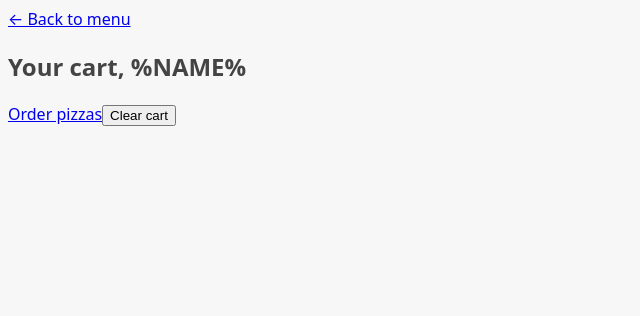
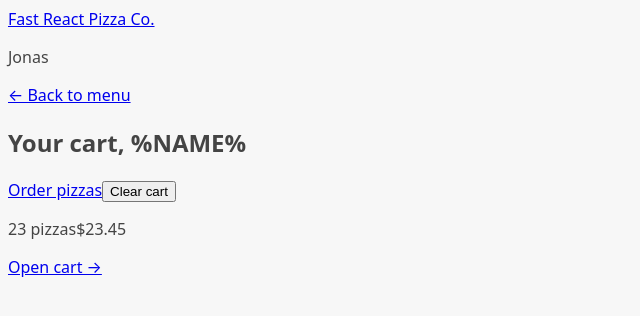
Before and after one commit to neopythe/fast-react-pizza, a React (Vite) app: page /cart in a window 1280 px wide. Shown: the top 316 px of the page, without its empty margins (0-640 px from the left). Built offline with nearby package versions, Linux system fonts and the light colour scheme; the HTML template or start-up script is replaced by a standard one.

Commit message:
Build the AppLayout

```diff
--- a/src/features/cart/CartOverview.tsx
+++ b/src/features/cart/CartOverview.tsx
@@ -1,3 +1,5 @@
+import { Link } from "react-router-dom";
+
 function CartOverview() {
   return (
     <div>
@@ -5,7 +7,7 @@
         <span>23 pizzas</span>
         <span>$23.45</span>
       </p>
-      <a href="#">Open cart &rarr;</a>
+      <Link to="/cart">Open cart &rarr;</Link>
     </div>
   );
 }
--- /dev/null
+++ b/src/ui/AppLayout.tsx
@@ -0,0 +1,19 @@
+import { Outlet } from "react-router-dom";
+
+import CartOverview from "@/features/cart/CartOverview";
+
+import Header from "@/ui/Header";
+
+function AppLayout() {
+  return (
+    <div>
+      <Header />
+      <main>
+        <Outlet />
+      </main>
+      <CartOverview />
+    </div>
+  );
+}
+
+export default AppLayout;
--- /dev/null
+++ b/src/ui/Header.tsx
@@ -0,0 +1,12 @@
+import { Link } from "react-router-dom";
+
+function Header() {
+  return (
+    <header>
+      <Link to="/">Fast React Pizza Co.</Link>
+      <p>Jonas</p>
+    </header>
+  );
+}
+
+export default Header;
```
Also changed, not shown: src/App.tsx (+11 -5 lines).
